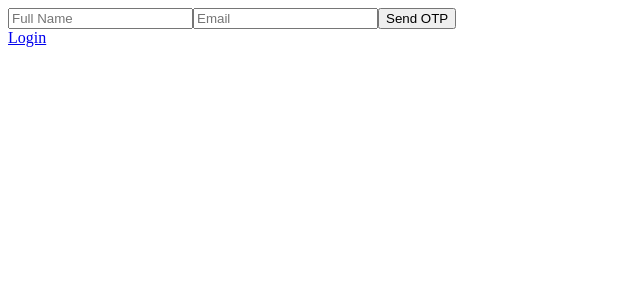
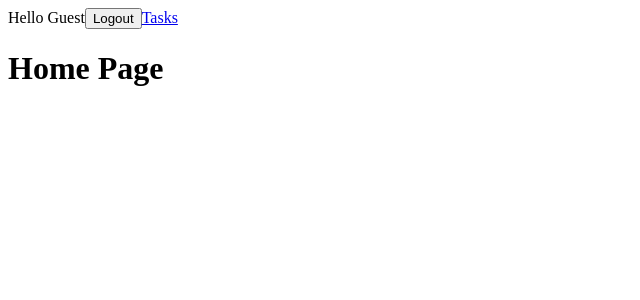
Before and after one commit to Prudvi14/TaskManagement_Frontend, a React (Vite) app: page / in a window 1280 px wide. Before the commit this address led to /sign-up. Shown: the top 300 px of the page, without its empty margins (0-640 px from the left). Built offline with nearby package versions, Linux system fonts and the light colour scheme; sample sign-in values are in the browser's storage.

Commit message:
login, cookie saved, localstorage to keep the loggedin flag

```diff
--- a/src/App.jsx
+++ b/src/App.jsx
@@ -4,18 +4,51 @@ import LoginPage from "./pages/LoginPage";
 import SignUpPage from "./pages/SignUpPage";
 import { useState } from "react";
 
+// when ever the value of STATE variable changes
+// the component is Re-Rendered (Re-Run) (line - by -line)
+
+// all state variables will get wiped out and the app will again work as fresh app
+// after you refresh the page
+
+// we will use localStorage to remember if the user is logged in or not
+// this is just to start the app, for any proper validation --> the backend will user token
+// token is safely stored in cookies, which javascript cannot access because we have sent httpOnly: true
 const App = () => {
-    const [currUser, setCurrUser] = useState({
-        isLoggedIn: false,
-        fullName: "Guest",
+    const [currUser, setCurrUser] = useState(() => {
+        const isLoggedIn = localStorage.getItem("isLoggedIn");
+        if (isLoggedIn) {
+            return {
+                isLoggedIn: true,
+                fullName: "Guest",
+            };
+        } else {
+            return {
+                isLoggedIn: false,
+                fullName: "Guest",
+            };
+        }
     });
+
+    const afterLogin = (respObj) => {
+        const newStateOfUser = { isLoggedIn: true, fullName: respObj.data.user.fullName };
+        // window.console.log --> console.log() because window is a global object
+        // window.localStorage.setItem --> localStorage.setItem
+        localStorage.setItem("isLoggedIn", true);
+        setCurrUser(newStateOfUser);
+    };
 
     return (
         <div>
             <BrowserRouter>
                 <Routes>
-                    <Route path="/" element={currUser.isLoggedIn ? <HomePage /> : <Navigate to="/sign-up" />} />
-                    <Route path="/login" element={currUser.isLoggedIn ? <Navigate to="/" /> : <LoginPage />} />
+                    <Route
+                        path="/"
+                        element={currUser.isLoggedIn ? <HomePage currUser={currUser} /> : <Navigate to="/login" />}
+                    />
+                    <Route
+                        path="/login"
+                        element={currUser.isLoggedIn ? <Navigate to="/" /> : <LoginPage afterLogin={afterLogin} />}
+                    />
                     <Route path="/sign-up" element={currUser.isLoggedIn ? <Navigate to="/" /> : <SignUpPage />} />
                 </Routes>
             </BrowserRouter>
--- a/src/components/navbar.jsx
+++ b/src/components/navbar.jsx
@@ -1,11 +1,11 @@
 import { Link } from "react-router";
 
-const Navbar = () => {
+const Navbar = ({ currUser }) => {
     return (
         <div>
-            <Link to="/">Home</Link>
-            <Link to="/login">Home</Link>
-            <Link to="/sign-up">Home</Link>
+            <span>Hello {currUser.fullName}</span>
+            <button>Logout</button>
+            <Link to="/tasks">Tasks</Link>
         </div>
     );
 };
--- a/src/pages/HomePage.jsx
+++ b/src/pages/HomePage.jsx
@@ -1,6 +1,13 @@
-const HomePage = () => {
+import Navbar from "../components/navbar";
+
+// we are getting currUser prop from App.jsx
+// and we are passing on it to the navbar component
+// this way of passing props is called: PROP DRILLING
+
+const HomePage = ({ currUser }) => {
     return (
         <div>
+            <Navbar currUser={currUser} />
             <h1>Home Page</h1>
         </div>
     );
--- a/src/pages/LoginPage.jsx
+++ b/src/pages/LoginPage.jsx
@@ -1,6 +1,25 @@
-const LoginPage = () => {
+const LoginPage = ({ afterLogin }) => {
     const handleLogin = async (e) => {
-        // H.W. --> login
+        e.preventDefault();
+        const resp = await fetch(import.meta.env.VITE_BACKEND_URL + "/users/login", {
+            method: "POST",
+            credentials: "include",
+            body: JSON.stringify({
+                email: e.target.email.value,
+                password: e.target.password.value,
+            }),
+            headers: {
+                "content-type": "application/json",
+            },
+        });
+        const respObj = await resp.json();
+        console.log(resp);
+        console.log(respObj);
+        if (respObj.status === "success") {
+            afterLogin(respObj);
+        } else {
+            alert(respObj.message);
+        }
     };
     return (
         <div>
```
